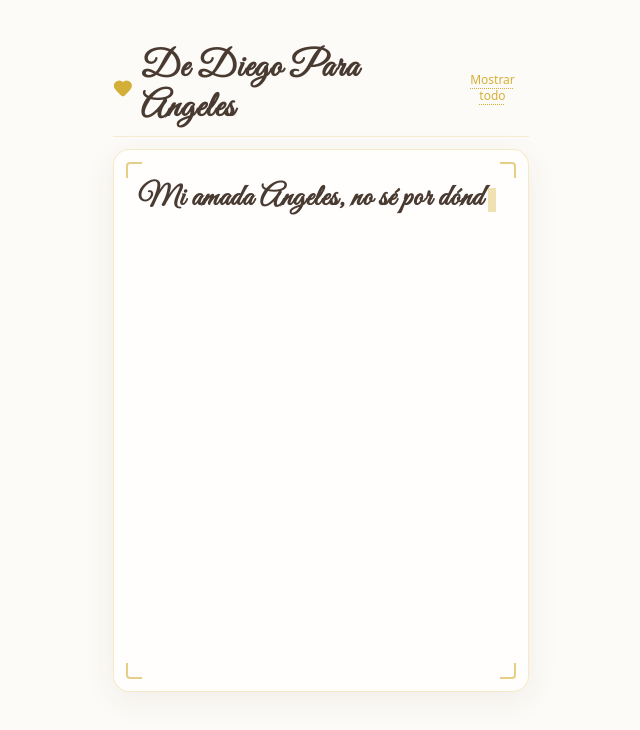
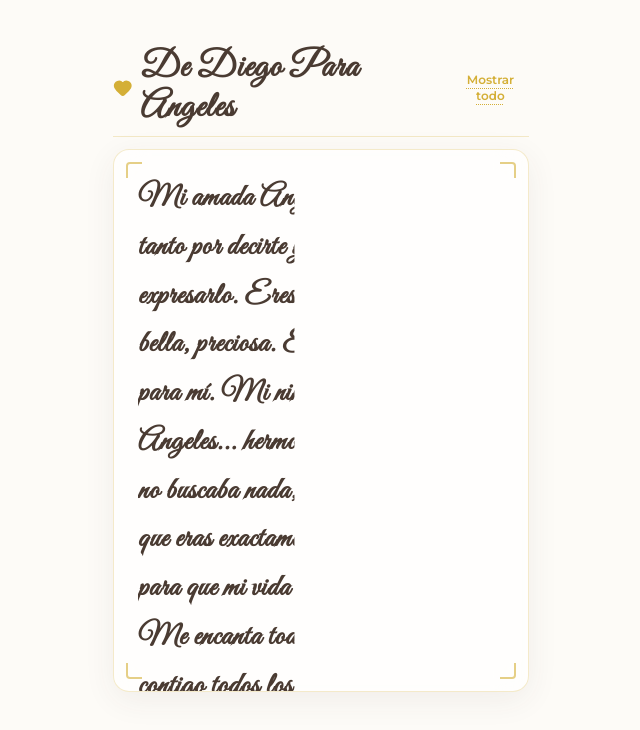
Before and after one commit to DiegoNiS/ad-memories, a Next.js app: page / in a window 1280 px wide. Both pictures are taken after a click on the button "A & D". Shown: the top 730 px of the page, without its empty margins (319-959 px from the left). Built offline with nearby package versions, Linux system fonts and the light colour scheme; no server answers; a web font is replaced by a local one.

Commit message:
feat: envelope and handwriting mask love letter

```diff
--- a/components/LoveLetter.tsx
+++ b/components/LoveLetter.tsx
@@ -1,6 +1,6 @@
 'use client';
 
-import React, { useState, useEffect, useRef } from 'react';
+import React, { useState, useEffect } from 'react';
 import { motion, AnimatePresence } from 'framer-motion';
 import { Heart, ChevronRight } from 'lucide-react';
 
@@ -8,36 +8,39 @@ interface LoveLetterProps {
   onNext: () => void;
 }
 
-const INTENSE_LETTER_TEXT =
-  "Mi amada Angeles, no sé por dónde empezar... siento que hay tanto por decir. Para empezar, quisiera mencionar que eres una chica única, bella, preciosa. Eres una princesita para mí. Mi niña, mi linda Angeles... hermosa. Llegaste cuando no buscaba nada, pero me di cuenta de que eras exactamente lo que me faltaba para que mi vida estuviera completa. Me encanta todo de ti y me maravillo contigo todos los días.\n\nSé que a veces la mente hace ruido y los miedos aparecen. Pero quiero que sepas algo: a pesar de cualquier caos, siempre voy a buscar sobreexplicarte todo, voy a cuidar de ti, a darte la seguridad que mereces, a apaciguar tus enredos y a asegurarme de que estés bien y seas inmensamente feliz siempre. No hay cosa que no haría por ti, porque mi paz la encuentro cuando te veo sonreír. Eres mi prioridad y quiero amarte con toda mi alma.";
+const PARAGRAPH_1 =
+  "Mi amada Angeles, siento que hay tanto por decirte y tantas formas de expresarlo. Eres una chica única, bella, preciosa. Eres una princesita para mí. Mi niña, mi linda Angeles... hermosa. Llegaste cuando no buscaba nada, pero me di cuenta de que eras exactamente lo que me faltaba para que mi vida estuviera completa. Me encanta todo de ti y me maravillo contigo todos los días.";
+
+const PARAGRAPH_2 =
+  "Sé que a veces la mente hace ruido y los miedos aparecen. Pero quiero que sepas algo: a pesar de cualquier caos, siempre voy a buscar sobreexplicarte todo, voy a cuidar de ti, a darte la seguridad que mereces, a apaciguar tus enredos y a asegurarme de que estés bien y seas inmensamente feliz siempre. No hay cosa que no haría por ti, porque mi paz la encuentro cuando te veo sonreír. Eres mi prioridad y quiero amarte con toda mi alma.";
 
 export const LoveLetter: React.FC<LoveLetterProps> = ({ onNext }) => {
-  const [displayedText, setDisplayedText] = useState("");
-  const [isCompleted, setIsCompleted] = useState(false);
-  const letterRef = useRef<HTMLDivElement>(null);
+  const [showFull, setShowFull] = useState(false);
+  const [revealProgress, setRevealProgress] = useState(0);
 
   useEffect(() => {
-    let index = 0;
+    // Smooth left-to-right fluid handwriting mask reveal (0% to 100%)
+    const duration = 4000; // 4 seconds total smooth handwriting sweep
+    const intervalTime = 30;
+    const increment = 100 / (duration / intervalTime);
+
     const timer = setInterval(() => {
-      if (index < INTENSE_LETTER_TEXT.length) {
-        setDisplayedText(INTENSE_LETTER_TEXT.substring(0, index + 1));
-        index++;
-
-        if (letterRef.current) {
-          letterRef.current.scrollTop = letterRef.current.scrollHeight;
+      setRevealProgress((prev) => {
+        if (prev >= 100) {
+          clearInterval(timer);
+          setShowFull(true);
+          return 100;
         }
-      } else {
-        setIsCompleted(true);
-        clearInterval(timer);
-      }
-    }, 28); // Typewriter speed
+        return prev + increment;
+      });
+    }, intervalTime);
 
     return () => clearInterval(timer);
   }, []);
 
   const handleSkip = () => {
-    setDisplayedText(INTENSE_LETTER_TEXT);
-    setIsCompleted(true);
+    setRevealProgress(100);
+    setShowFull(true);
   };
 
   return (
@@ -48,29 +51,29 @@ export const LoveLetter: React.FC<LoveLetterProps> = ({ onNext }) => {
       transition={{ duration: 0.6, ease: "easeOut" }}
       className="flex flex-col items-center justify-between w-full max-w-md mx-auto h-[90dvh] pt-[env(safe-area-inset-top,20px)] pb-[env(safe-area-inset-bottom,20px)] px-4 select-none"
     >
-      {/* Top Header */}
-      <div className="w-full flex items-center justify-between py-2 border-b border-[#D4AF37]/20 pb-2">
+      {/* Header */}
+      <div className="w-full flex items-center justify-between py-2 border-b border-[#D4AF37]/25 pb-2">
         <div className="flex items-center space-x-2">
           <Heart className="w-5 h-5 text-[#D4AF37] fill-[#D4AF37]" />
           <span
-            style={{ fontFamily: "'Dancing Script', 'Great Vibes', cursive" }}
+            style={{ fontFamily: "'Great Vibes', 'Dancing Script', cursive" }}
             className="font-cursive text-[#4A3B32] font-bold text-3xl sm:text-4xl tracking-wide"
           >
             De Diego Para Angeles
           </span>
         </div>
 
-        {!isCompleted && (
+        {!showFull && (
           <button
             onClick={handleSkip}
-            className="text-xs text-[#D4AF37] font-sans underline decoration-dotted underline-offset-4 cursor-pointer active:opacity-60"
+            className="text-xs text-[#D4AF37] font-sans-ui font-semibold underline decoration-dotted underline-offset-4 cursor-pointer active:opacity-60"
           >
             Mostrar todo
           </button>
         )}
       </div>
 
-      {/* Main Letter Card */}
+      {/* Main Letter Card - NO AUTO-SCROLL (Scroll focus stays at top) */}
       <div className="relative w-full flex-1 my-3 overflow-hidden rounded-2xl ios-glass border border-[#D4AF37]/35 shadow-2xl flex flex-col">
         {/* Decorative Gold Corners */}
         <div className="absolute top-3 left-3 w-4 h-4 border-t-2 border-l-2 border-[#D4AF37]/60 rounded-tl" />
@@ -78,41 +81,49 @@ export const LoveLetter: React.FC<LoveLetterProps> = ({ onNext }) => {
         <div className="absolute bottom-3 left-3 w-4 h-4 border-b-2 border-l-2 border-[#D4AF37]/60 rounded-bl" />
         <div className="absolute bottom-3 right-3 w-4 h-4 border-b-2 border-r-2 border-[#D4AF37]/60 rounded-br" />
 
-        {/* Scrollable Cursive Letter Content */}
-        <div
-          ref={letterRef}
-          style={{ fontFamily: "'Dancing Script', 'Great Vibes', cursive" }}
-          className="flex-1 p-6 overflow-y-auto scrollbar-thin scrollbar-thumb-[#D4AF37]/30 text-[#4A3B32] font-cursive text-2xl sm:text-3xl leading-relaxed tracking-wide space-y-4 font-semibold"
-        >
-          <p className="whitespace-pre-line font-semibold">
-            {displayedText}
-            {!isCompleted && (
-              <motion.span
-                animate={{ opacity: [0, 1, 0] }}
-                transition={{ duration: 0.8, repeat: Infinity }}
-                className="inline-block ml-1 w-2 h-6 bg-[#D4AF37] align-middle"
-              />
-            )}
-          </p>
+        {/* Cursive Handwriting Letter Container with Left-to-Right Mask Wipe (NO Auto Scroll) */}
+        <div className="flex-1 p-6 overflow-y-auto scrollbar-thin scrollbar-thumb-[#D4AF37]/30 text-[#4A3B32] space-y-4">
+          <div className="relative">
+            {/* Paragraph 1 */}
+            <p
+              style={{
+                fontFamily: "'Great Vibes', 'Dancing Script', cursive",
+                clipPath: showFull ? 'none' : `polygon(0 0, ${Math.min(revealProgress * 2, 100)}% 0, ${Math.min(revealProgress * 2, 100)}% 100%, 0 100%)`,
+                transition: 'clip-path 0.05s linear',
+              }}
+              className="font-cursive text-2xl sm:text-3xl leading-relaxed tracking-wide font-semibold"
+            >
+              {PARAGRAPH_1}
+            </p>
 
-          {isCompleted && (
+            {/* Paragraph 2 */}
+            <p
+              style={{
+                fontFamily: "'Great Vibes', 'Dancing Script', cursive",
+                clipPath: showFull ? 'none' : `polygon(0 0, ${Math.max(0, (revealProgress - 50) * 2)}% 0, ${Math.max(0, (revealProgress - 50) * 2)}% 100%, 0 100%)`,
+                transition: 'clip-path 0.05s linear',
+              }}
+              className="font-cursive text-2xl sm:text-3xl leading-relaxed tracking-wide font-semibold mt-4"
+            >
+              {PARAGRAPH_2}
+            </p>
+
+            {/* Cursive Signature */}
             <motion.div
-              initial={{ opacity: 0, y: 10 }}
-              animate={{ opacity: 1, y: 0 }}
-              transition={{ duration: 0.8 }}
-              style={{ fontFamily: "'Dancing Script', 'Great Vibes', cursive" }}
-              className="pt-4 text-right font-cursive text-3xl text-[#D4AF37] font-bold"
+              style={{ fontFamily: "'Great Vibes', 'Dancing Script', cursive" }}
+              animate={{ opacity: revealProgress > 90 || showFull ? 1 : 0 }}
+              className="pt-6 text-right font-cursive text-3xl sm:text-4xl text-[#D4AF37] font-bold"
             >
               ~ Con todo mi amor, Diego ❤️
             </motion.div>
-          )}
+          </div>
         </div>
       </div>
 
-      {/* Action Footer */}
+      {/* Action Footer Button */}
       <div className="w-full h-14 flex items-center justify-center">
         <AnimatePresence>
-          {isCompleted && (
+          {(revealProgress > 80 || showFull) && (
             <motion.button
               initial={{ opacity: 0, scale: 0.9, y: 10 }}
               animate={{ opacity: 1, scale: 1, y: 0 }}
```
